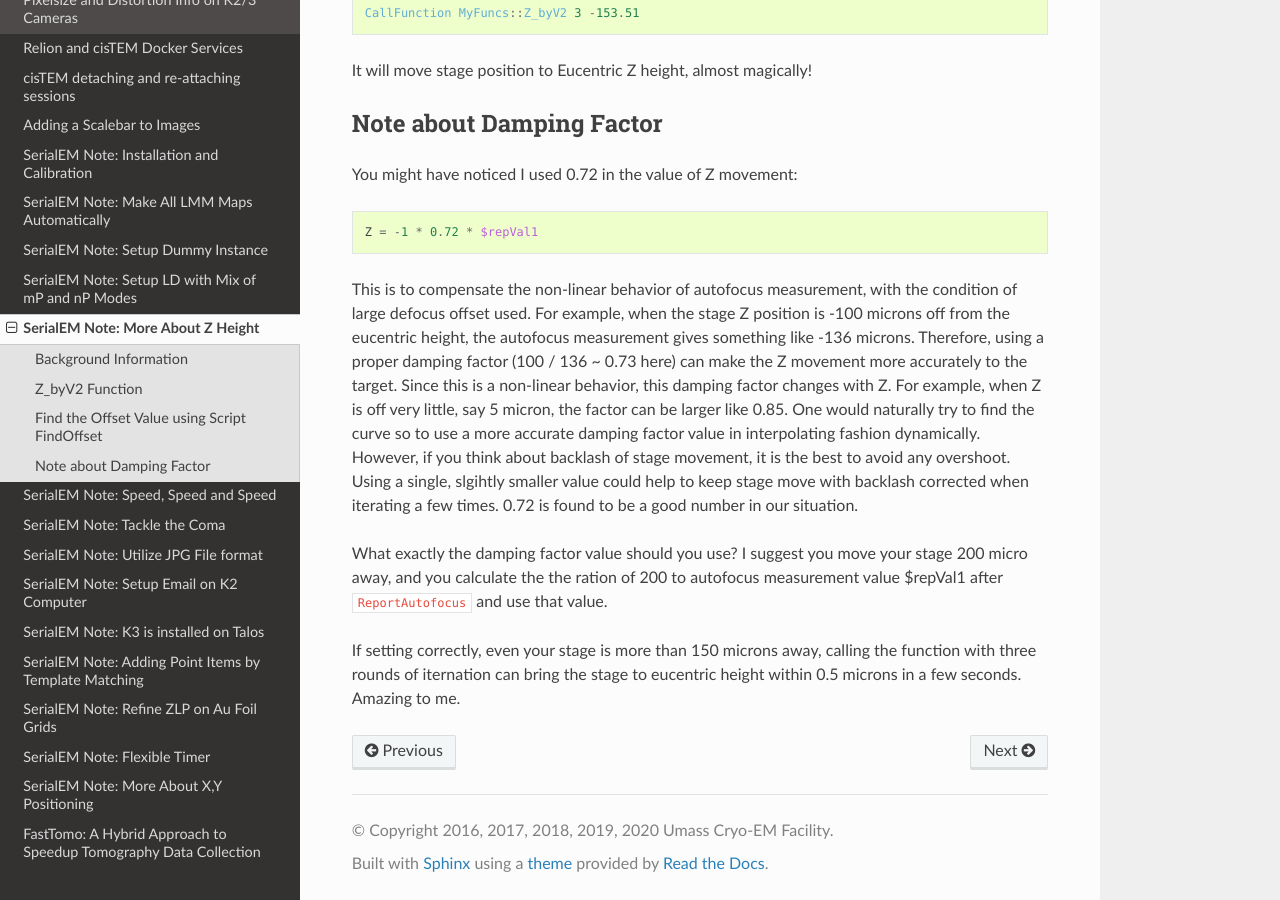
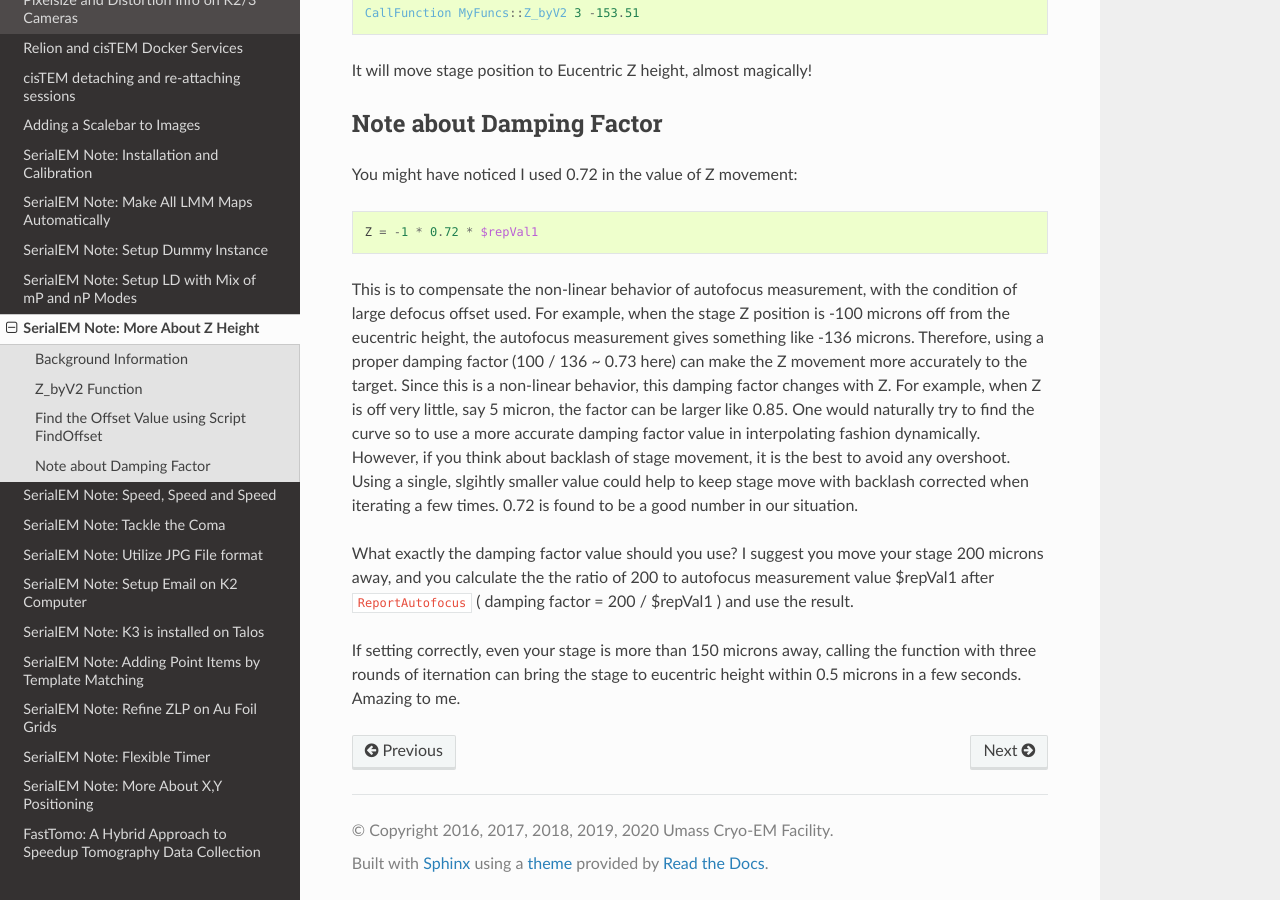
Before and after one commit to xuchen66/sphinx-emdocs, a Sphinx documentation site: the page built from source/serialEM-note-more-about-z-height.rst, in a window 1280 px wide and 900 px high, scrolled down 4111 px. Built offline with Sphinx 7.4.7 and the Read the Docs theme 2.0.0, drawn with Linux system fonts in a browser that asks for light colours; pages that are not in the unit, such as notebooks, are missing from menus.

Commit message:
Update serialEM-note-more-about-z-height.rst

```diff
--- a/source/serialEM-note-more-about-z-height.rst
+++ b/source/serialEM-note-more-about-z-height.rst
@@ -206,6 +206,6 @@ You might have noticed I used 0.72 in the value of Z movement:
 
 This is to compensate the non-linear behavior of autofocus measurement, with the condition of large defocus offset used. For example, when the stage Z position is -100 microns off from the eucentric height, the autofocus measurement gives something like -136 microns. Therefore, using a proper damping factor (100 / 136 ~ 0.73 here) can make the Z movement more accurately to the target. Since this is a non-linear behavior, this damping factor changes with Z. For example, when Z is off very little, say 5 micron, the factor can be larger like 0.85. One would naturally try to find the curve so to use a more accurate damping factor value in interpolating fashion dynamically. However, if you think about backlash of stage movement, it is the best to avoid any overshoot. Using a single, slgihtly smaller value could help to keep stage move with backlash corrected when iterating a few times. 0.72 is found to be a good number in our situation.
 
-What exactly the damping factor value should you use? I suggest you move your stage 200 micro away, and you calculate the the ration of 200 to autofocus measurement value $repVal1 after ``ReportAutofocus`` and use that value.
+What exactly the damping factor value should you use? I suggest you move your stage 200 microns away, and you calculate the the ratio of 200 to autofocus measurement value $repVal1 after ``ReportAutofocus`` ( damping factor = 200 / $repVal1 ) and use the result.
 
 If setting correctly, even your stage is more than 150 microns away, calling the function with three rounds of iternation can bring the stage to eucentric height within 0.5 microns in a few seconds. Amazing to me.
```
